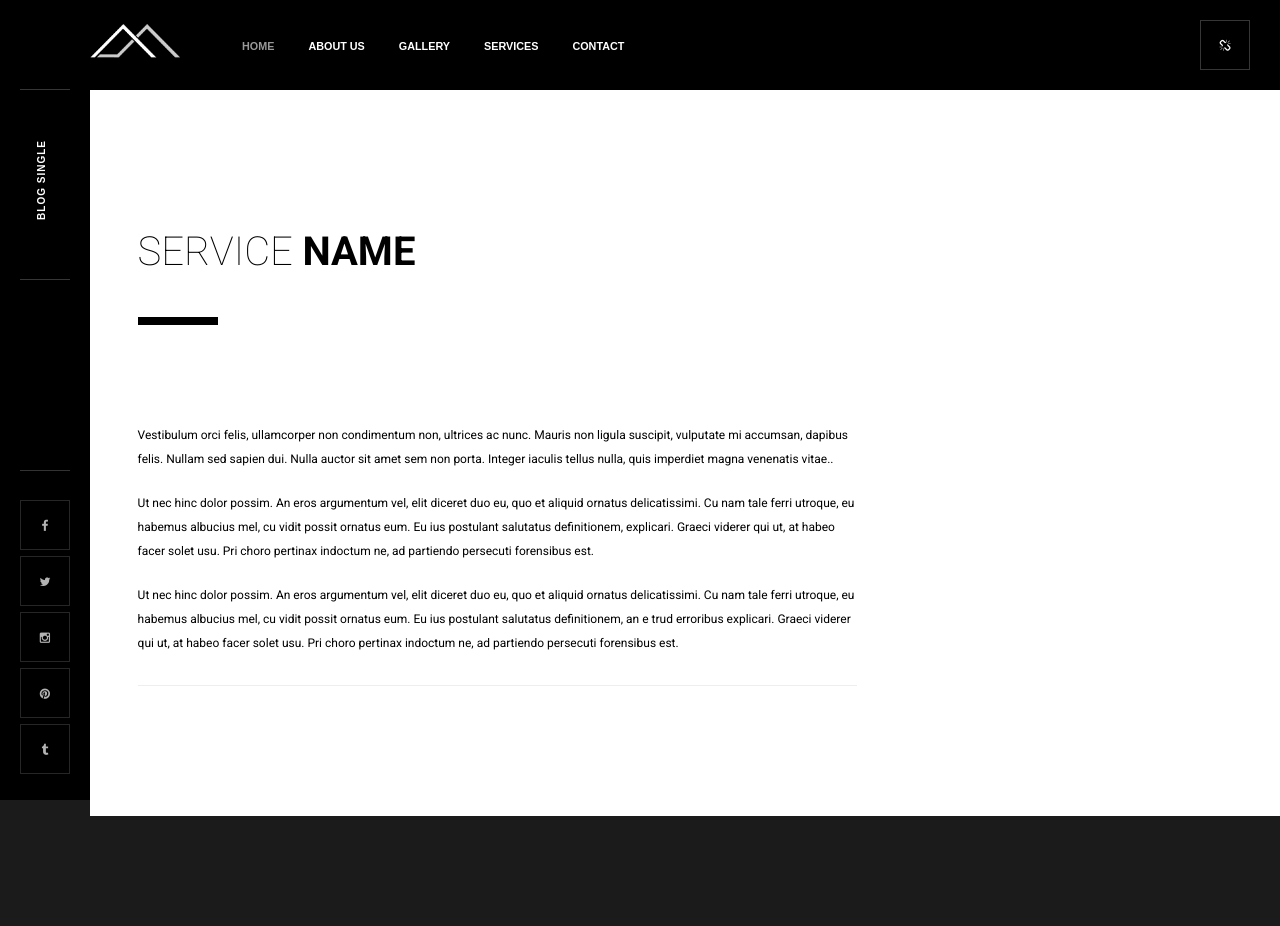
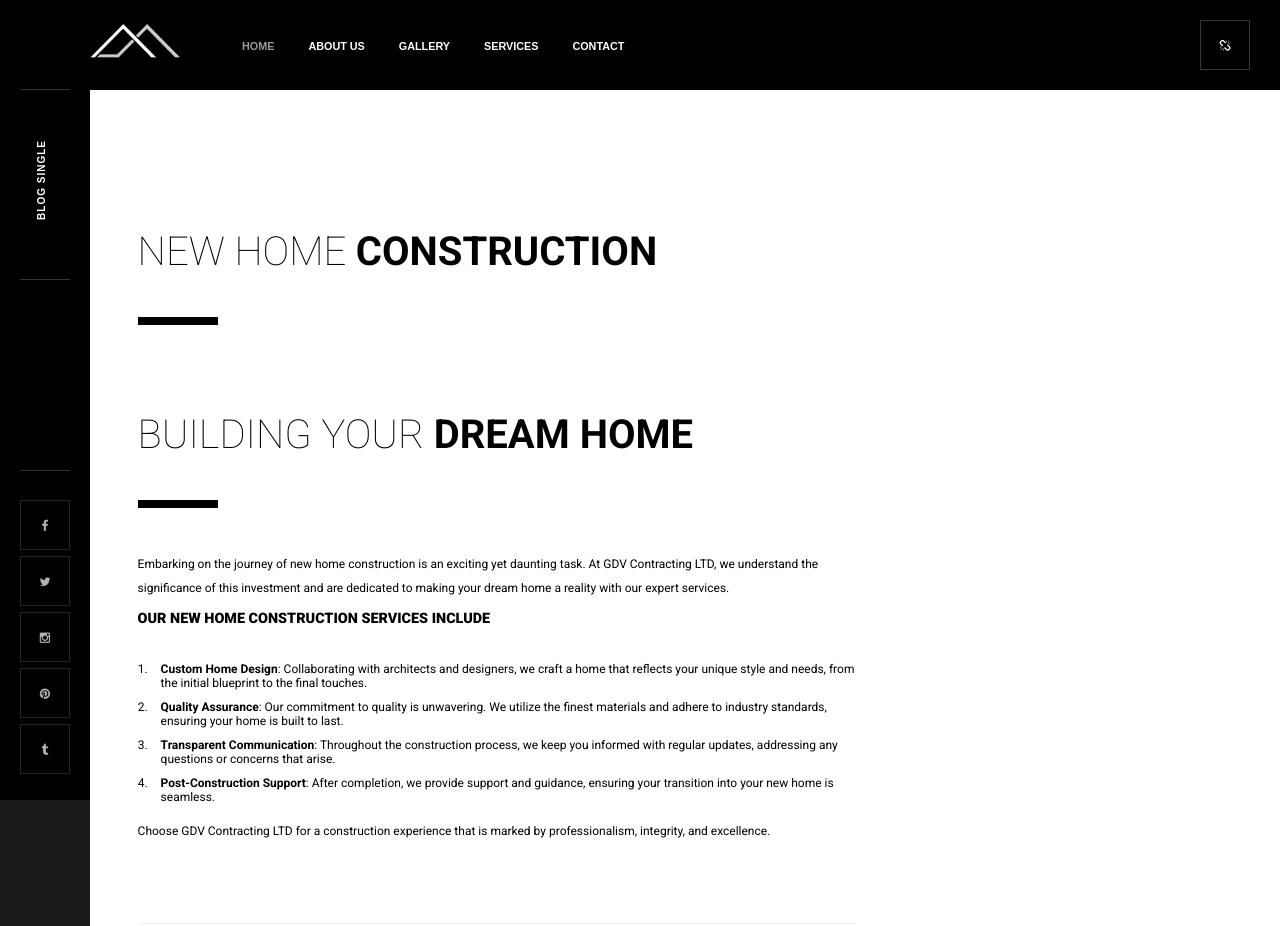
Before and after one commit to MythosMedia/Gdv, a plain HTML site: page New-Home-Construction.html in a window 1280 px wide. Shown: the top 926 px of the page. Drawn offline with Linux system fonts and the light colour scheme; animation ran at ten frames a second; a web font is replaced by a local one.

Commit message:
add new home construction

```diff
--- a/New-Home-Construction.html
+++ b/New-Home-Construction.html
@@ -108,7 +108,8 @@
                                     <!-- Articels -->
                                     <div class="col-md-8">
                                         <article>
-                                            <h2 class="section-title dec-title"><span>Service  <strong> Name</strong></span></h2>
+                                            <h2 class="section-title dec-title"><span>New Home
+                                                <strong> Construction</strong></span></h2>
 
                                             <div class="blog-media">
                                                 <div class="box-item">
@@ -118,13 +119,27 @@
                                                     </a>
                                                 </div>
                                             </div>
+                                            <h2 class="section-title dec-title"><span>Building Your
+                                                <strong> Dream Home</strong></span></h2>
                                             <div class="blog-text">
                                                 <p>
-                                                    Vestibulum orci felis, ullamcorper non condimentum non, ultrices ac nunc. Mauris non ligula suscipit, vulputate mi accumsan, dapibus felis. Nullam sed sapien dui. Nulla auctor sit amet sem non porta. Integer iaculis tellus nulla, quis imperdiet magna venenatis vitae..
+                                                    Embarking on the journey of new home construction is an exciting yet daunting task. At GDV Contracting LTD, we understand the significance of this investment and are dedicated to making your dream home a reality with our expert services.
                                                 </p>
-                                                <p>Ut nec hinc dolor possim. An eros argumentum vel, elit diceret duo eu, quo et aliquid ornatus delicatissimi. Cu nam tale ferri utroque, eu habemus albucius mel, cu vidit possit ornatus eum. Eu ius postulant salutatus definitionem,  explicari. Graeci viderer qui ut, at habeo facer solet usu. Pri choro pertinax indoctum ne, ad partiendo persecuti forensibus est.</p>
+                                                <div class="custom-inner">
+                                                    <div class="row">
+                                                        <div class="col-md-12">
+                                                            <h4>Our New Home Construction Services Include</h4>
+                                                            <ul>
+                                                                <li><b>Custom Home Design</b>: Collaborating with architects and designers, we craft a home that reflects your unique style and needs, from the initial blueprint to the final touches.</li>
+                                                                <li><b>Quality Assurance</b>: Our commitment to quality is unwavering. We utilize the finest materials and adhere to industry standards, ensuring your home is built to last.</li>
+                                                                <li><b>Transparent Communication</b>: Throughout the construction process, we keep you informed with regular updates, addressing any questions or concerns that arise.</li>
+                                                                <li><b>Post-Construction Support</b>: After completion, we provide support and guidance, ensuring your transition into your new home is seamless.</li>
+                                                            </ul>
+                                                            <p>Choose GDV Contracting LTD for a construction experience that is marked by professionalism, integrity, and excellence.</p>
+                                                        </div>
+                                                    </div>
+                                                </div>
 
-                                                <p>Ut nec hinc dolor possim. An eros argumentum vel, elit diceret duo eu, quo et aliquid ornatus delicatissimi. Cu nam tale ferri utroque, eu habemus albucius mel, cu vidit possit ornatus eum. Eu ius postulant salutatus definitionem, an e trud erroribus explicari. Graeci viderer qui ut, at habeo facer solet usu. Pri choro pertinax indoctum ne, ad partiendo persecuti forensibus est.</p>
                                             </div>
                                         </article>
 
```
